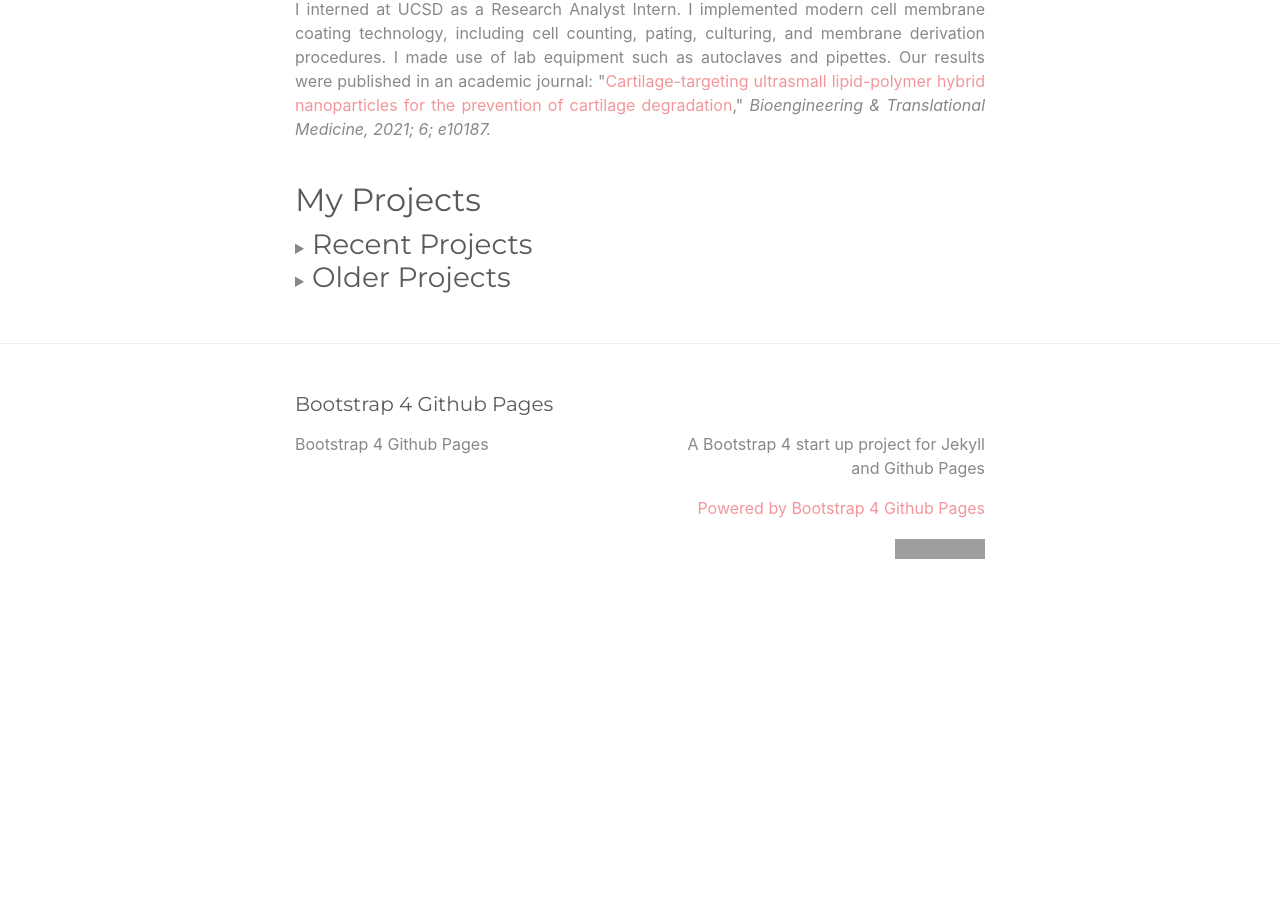
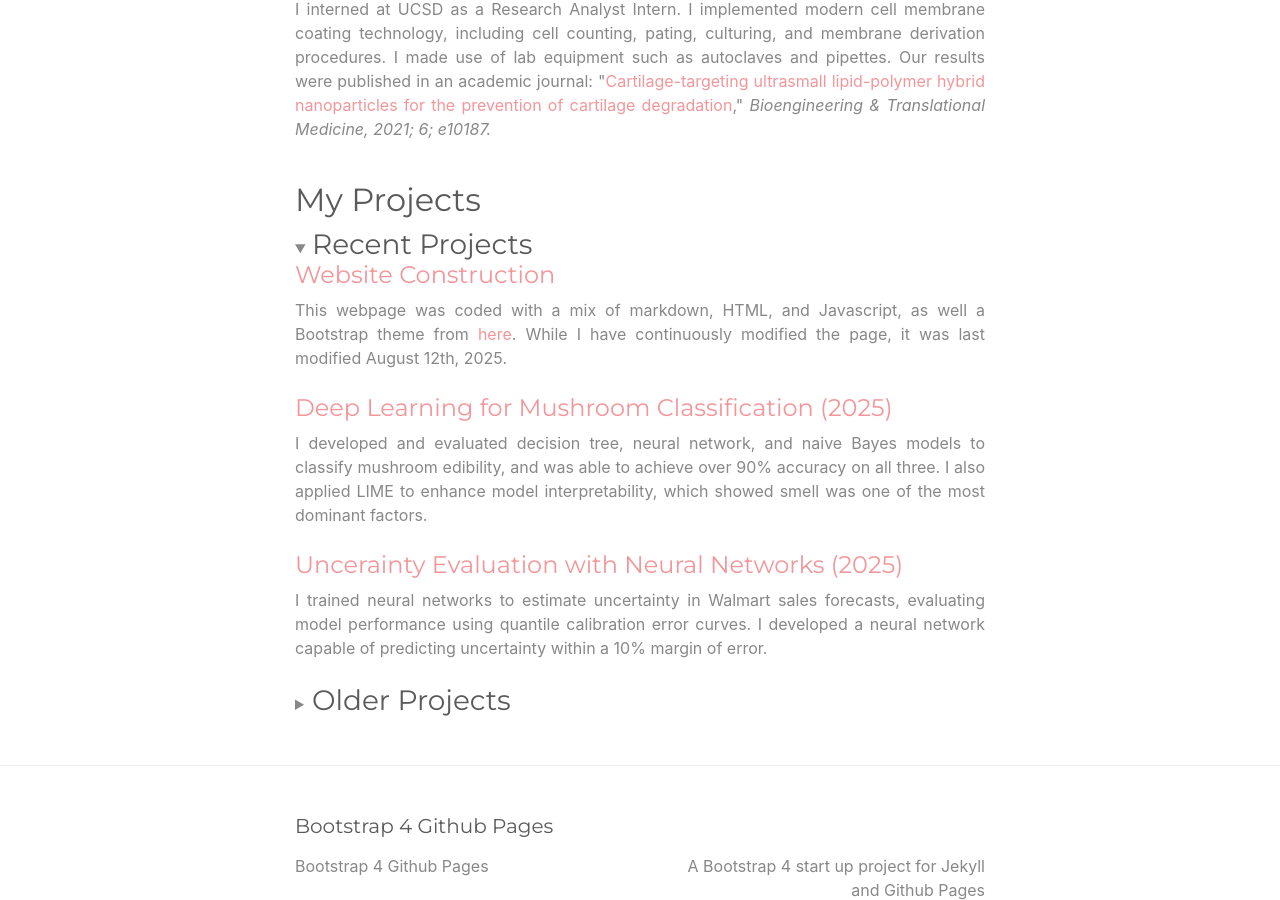
Before and after one commit to DerrickhSun/DerrickhSun.github.io, a Jekyll site: the page built from index.md, in a window 1280 px wide and 900 px high, scrolled down 1823 px. Built offline with Jekyll 4.4.1, drawn with Linux system fonts in a browser that asks for light colours; before the commit the page ends 2447 px from its top, so only the background shows below that; grey boxes are pictures that could not be loaded.

Commit message:
open dropdown

```diff
--- a/index.md
+++ b/index.md
@@ -63,7 +63,7 @@ I interned at UCSD as a Research Analyst Intern. I implemented modern cell membr
 
 ## My Projects
 
-<details>
+<details open>
   <style>
     h3 {
       display: inline; /* Or display: inline-block; */
@@ -72,10 +72,10 @@ I interned at UCSD as a Research Analyst Intern. I implemented modern cell membr
   <summary><h3>Recent Projects</h3>
   </summary>
 
-  <h4><a href="https://github.com/DerrickhSun/DerrickhSun.github.io">Personal Webpage</a></h4>
+  <h4><a href="https://github.com/DerrickhSun/DerrickhSun.github.io">Website Construction</a></h4>
 
   <div style="text-align: justify">
-  This webpage was coded with a mix of markdown, HTML, and Javascript, as well a Bootstrap theme from <a href="https://github.com/nicolas-van/bootstrap-4-github-pages">here</a>. While I have continuously modified the page, it was last modified August 10th, 2025.
+  This webpage was coded with a mix of markdown, HTML, and Javascript, as well a Bootstrap theme from <a href="https://github.com/nicolas-van/bootstrap-4-github-pages">here</a>. While I have continuously modified the page, it was last modified August 12th, 2025.
   </div><br>
 
   <h4><a href="https://github.com/DerrickhSun/CS573MushroomProject">Deep Learning for Mushroom Classification (2025)</a></h4>
```
